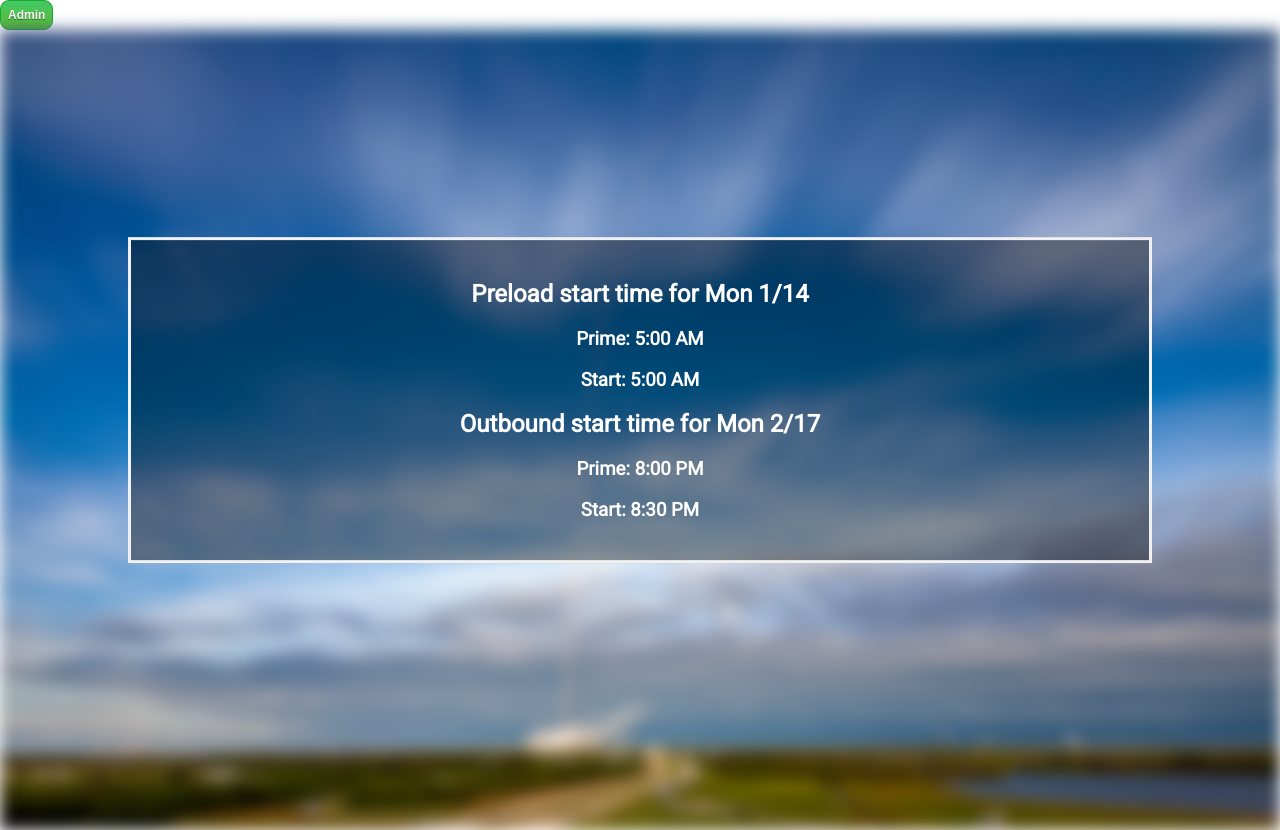
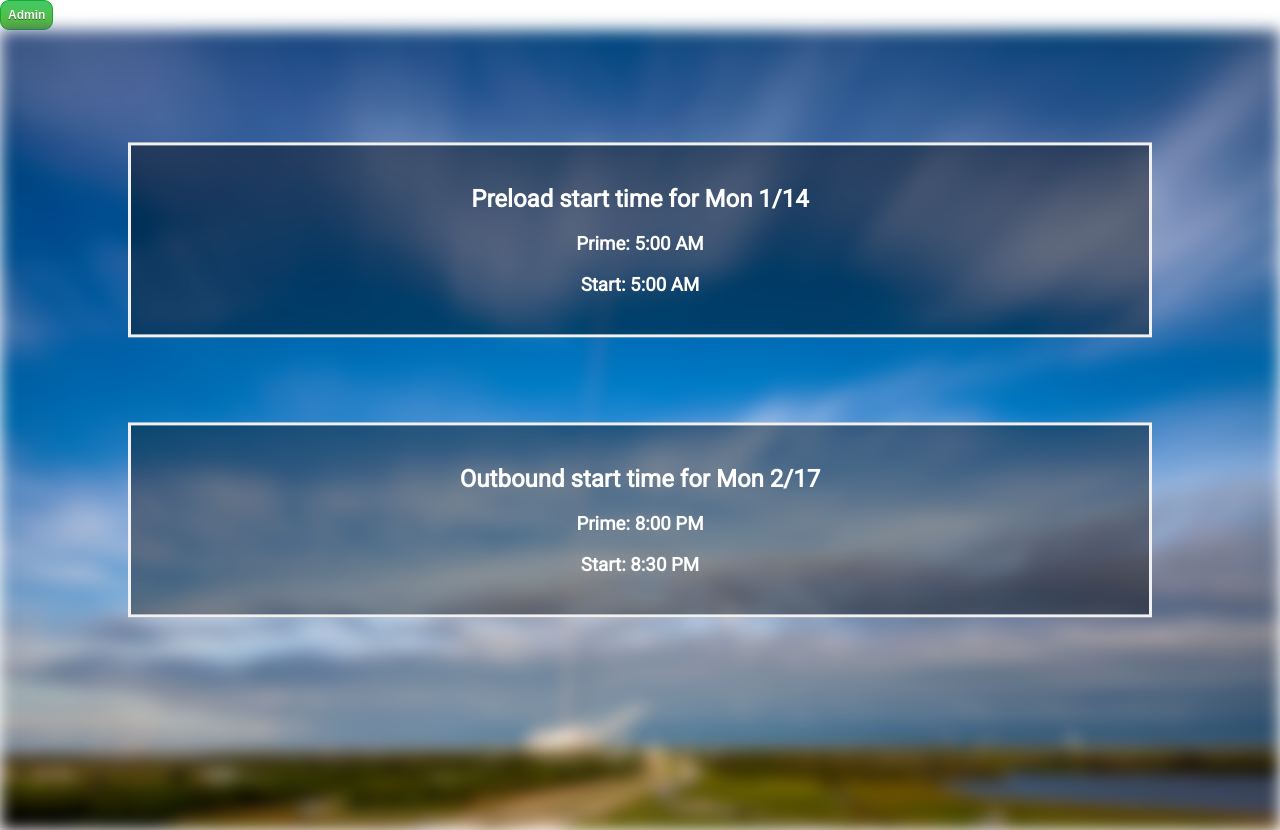
Before and after one commit to clintkev251/start_time, a PHP site: page / in a window 1280 px wide. Run offline with PHP 8.4, Linux system fonts and the light colour scheme.

Commit message:
UI changes per request
IB and OB sections in separate divs

```diff
--- a/admin/index.php
+++ b/admin/index.php
@@ -107,8 +107,8 @@ body, html {
                 Notes: <input type="text" value="<?php echo($lines[3]);?>" name="notes"></br></br>
             <h3>Outbound:</h3>
                 Date: <input type="text" value ="<?php echo($linesOB[0]);?>" name="dateOB"></br></br>
-                Prime: <input type="text" value="<?php echo($linesOB[1]);?>" name="primeOB"> AM</br></br>
-                Start: <input type="text" value="<?php echo($linesOB[2]);?>"  name="startOB"> AM</br></br>
+                Prime: <input type="text" value="<?php echo($linesOB[1]);?>" name="primeOB"> PM</br></br>
+                Start: <input type="text" value="<?php echo($linesOB[2]);?>"  name="startOB"> PM</br></br>
                 Notes: <input type="text" value="<?php echo($linesOB[3]);?>" name="notesOB"></br></br>
                 <input type="submit" name="submit" value="Save">
             </form>
--- a/index.php
+++ b/index.php
@@ -75,7 +75,26 @@
             font-weight: bold;
             border: 3px solid #f1f1f1;
             position: absolute;
-            top: 50%;
+            top: 30%;
+            left: 50%;
+            transform: translate(-50%, -50%);
+            z-index: 2;
+            width: 80%;
+            padding: 20px;
+            text-align: center;
+        }
+
+        .bg-textRel {
+            background-color: rgb(0, 0, 0);
+            /* Fallback color */
+            background-color: rgba(0, 0, 0, 0.4);
+            /* Black w/opacity/see-through */
+            font-family: 'Roboto', sans-serif;
+            color: white;
+            font-weight: bold;
+            border: 3px solid #f1f1f1;
+            position: absolute;
+            top: 65%;
             left: 50%;
             transform: translate(-50%, -50%);
             z-index: 2;
@@ -144,6 +163,8 @@
         <h3 style="text-align:center">
             <?php echo($lines[3]);?>
         </h3>
+        </div>
+        <div class="bg-textRel">
         <h2 style="text-align:center;">Outbound start time for <?php echo($linesOB[0]);?></h2>
         <?php if($linesOB[1] != "\n"): ?>
         <h3 style="text-align:center">Prime: <?php echo($linesOB[1]);?>PM</h3>
```
